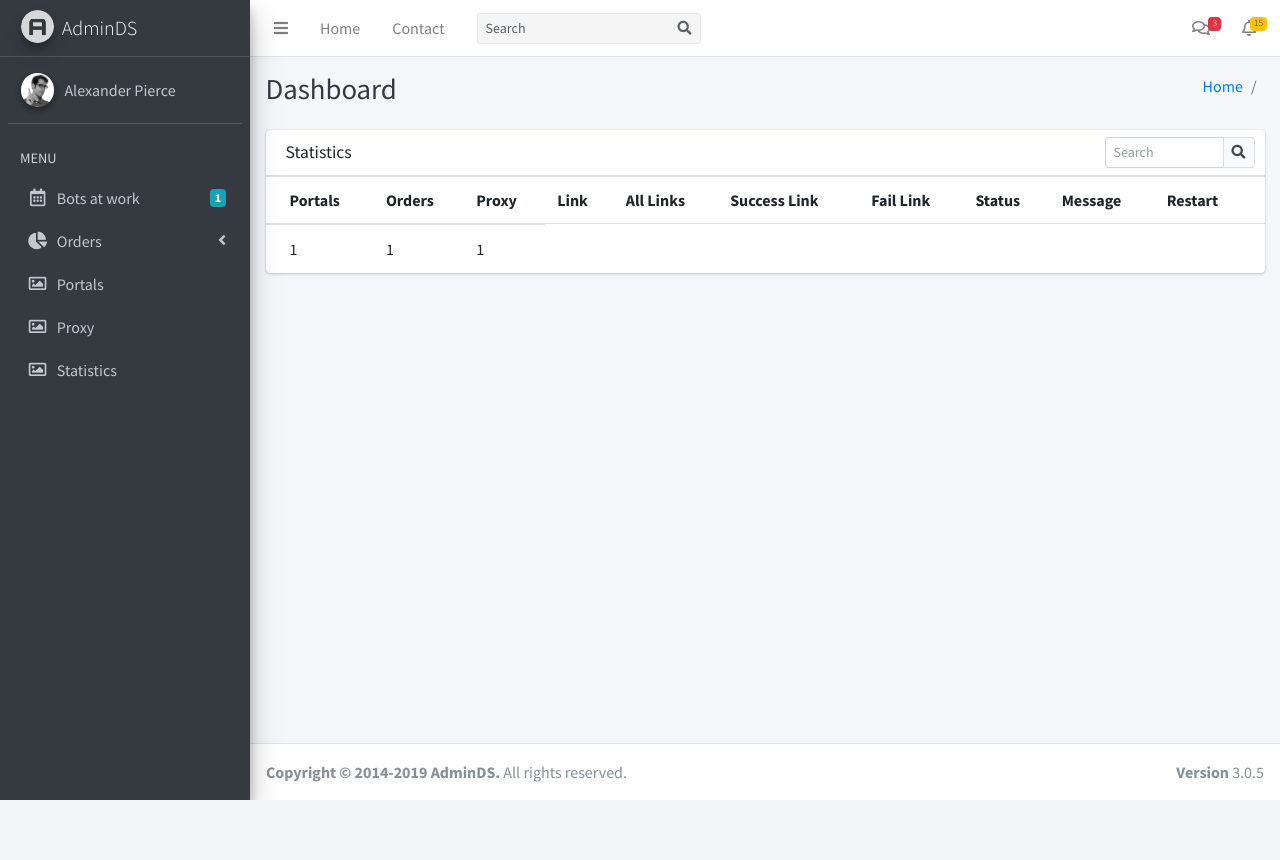
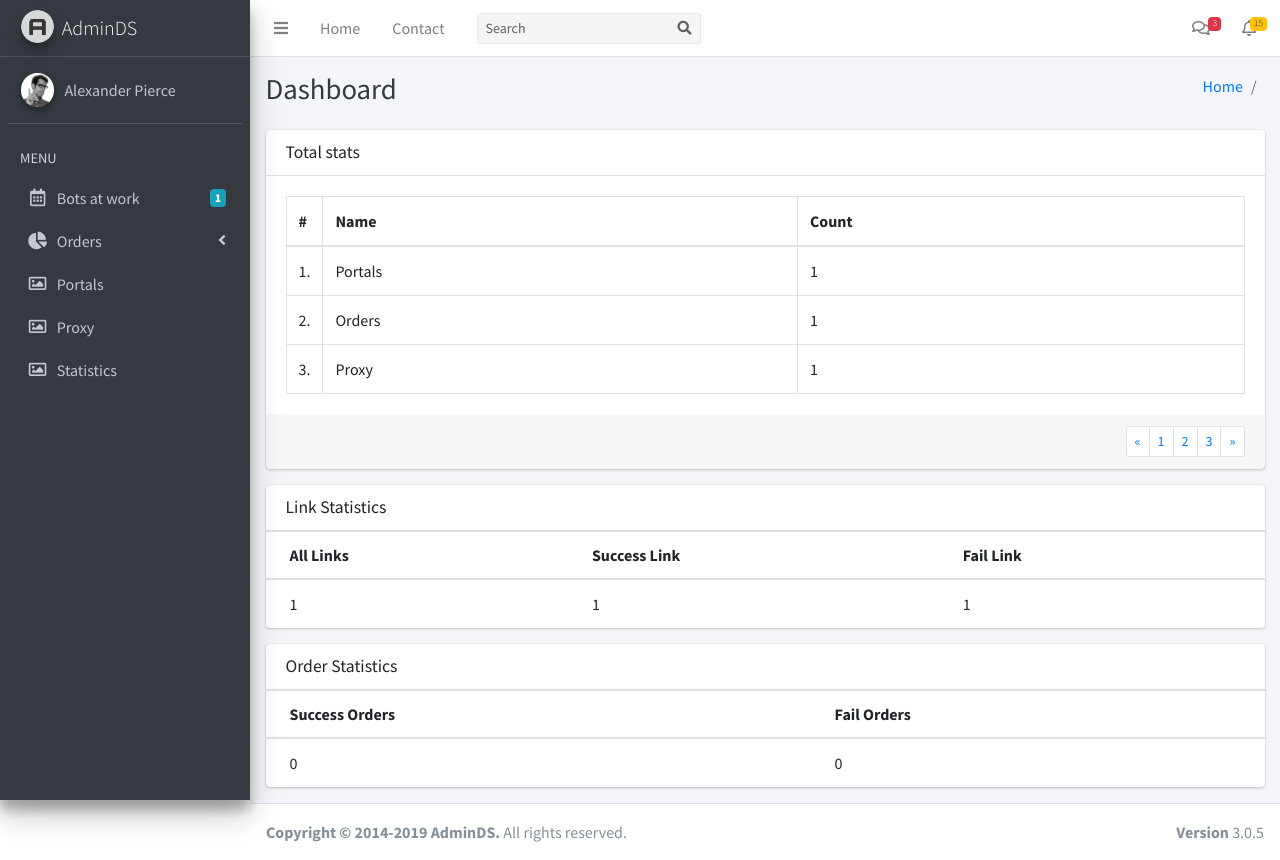
Before and after one commit to AleksandrTan/jbs_system, a Django app: page /mainsystem/statistics/view/ in a window 1280 px wide. Before the commit the page ends 800 px from the top, so only its background shows below. Run offline with Django 3.2, Linux system fonts and the light colour scheme; a user stored in the database is signed in; tables that the repository leaves empty hold one stand-in row (values such as "Sample post"); some libraries are stand-ins or nearby versions.

Commit message:
Proxy add - 3

```diff
--- a/mainsystem/modelswork/order_work.py
+++ b/mainsystem/modelswork/order_work.py
@@ -1,7 +1,25 @@
+from django.db.models import Count, Sum
+
 from mainsystem.models import Order
 
 
 class OrderWork:
+
+    @staticmethod
+    def stat_data_orders():
+        data_success_orders = Order.objects.filter(status_order="done").count()
+        data_fail_orders = Order.objects.filter(status_order="fail").count()
+        return data_success_orders, data_fail_orders
+
+    @staticmethod
+    def stat_data_links():
+        data = Order.objects.aggregate(total=Sum('all_links'), total_success=Sum('send_links'),
+                                       total_failed=Sum('fail_links'))
+        return data
+
+    @staticmethod
+    def get_all_objects():
+        return Order.objects.all()
 
     @staticmethod
     def get_active_orders():
@@ -54,5 +72,5 @@ class OrderWork:
         order.save()
 
     @staticmethod
-    def get_all_orders():
+    def get_count():
         return Order.objects.count()
--- a/mainsystem/templates/statistics/statistics.html
+++ b/mainsystem/templates/statistics/statistics.html
@@ -7,43 +7,90 @@
           <div class="col-12">
             <div class="card">
               <div class="card-header">
-                <h3 class="card-title">Statistics</h3>
-
-                <div class="card-tools">
-                  <div class="input-group input-group-sm" style="width: 150px;">
-                    <input type="text" name="table_search" class="form-control float-right" placeholder="Search">
-
-                    <div class="input-group-append">
-                      <button type="submit" class="btn btn-default">
-                        <i class="fas fa-search"></i>
-                      </button>
-                    </div>
-                  </div>
-                </div>
+                <h3 class="card-title">Total stats</h3>
+              </div>
+              <!-- /.card-header -->
+              <div class="card-body">
+                <table class="table table-bordered">
+                  <thead>
+                    <tr>
+                      <th style="width: 10px">#</th>
+                      <th>Name</th>
+                      <th>Count</th>
+                    </tr>
+                  </thead>
+                  <tbody>
+                    <tr>
+                      <td>1.</td>
+                      <td>Portals</td>
+                      <td>{{ portals_count }}</td>
+                    </tr>
+                    <tr>
+                      <td>2.</td>
+                      <td>Orders</td>
+                      <td>{{ orders_count }}</td>
+                    </tr>
+                    <tr>
+                      <td>3.</td>
+                      <td>Proxy</td>
+                      <td>{{ proxy_count }}</td>
+                    </tr>
+                  </tbody>
+                </table>
+              </div>
+              <!-- /.card-body -->
+              <div class="card-footer clearfix">
+                <ul class="pagination pagination-sm m-0 float-right">
+                  <li class="page-item"><a class="page-link" href="#">&laquo;</a></li>
+                  <li class="page-item"><a class="page-link" href="#">1</a></li>
+                  <li class="page-item"><a class="page-link" href="#">2</a></li>
+                  <li class="page-item"><a class="page-link" href="#">3</a></li>
+                  <li class="page-item"><a class="page-link" href="#">&raquo;</a></li>
+                </ul>
+              </div>
+            </div>
+            <div class="card">
+              <div class="card-header">
+                <h3 class="card-title">Link Statistics</h3>
               </div>
               <!-- /.card-header -->
               <div class="card-body table-responsive p-0">
                 <table class="table table-head-fixed text-nowrap">
                   <thead>
                     <tr>
-                      <th>Portals</th>
-                      <th>Orders</th>
-                      <th>Proxy</th>
-                      <th>Link</th>
                       <th>All Links</th>
                       <th>Success Link</th>
                       <th>Fail Link</th>
-                      <th>Status</th>
-{#                      <th>View</th>#}
-                      <th>Message</th>
-                      <th>Restart</th>
                     </tr>
                   </thead>
                   <tbody>
                   <tr>
-                      <td>{{ portals }}</td>
-                      <td>{{ orders }}</td>
-                      <td>{{ proxy }}</td>
+                      <td>{{ orders_stat_links.total }}</td>
+                      <td>{{ orders_stat_links.total_success }}</td>
+                      <td>{{ orders_stat_links.total_failed }}</td>
+                    </tr>
+                  </tbody>
+                </table>
+              </div>
+              <!-- /.card-body -->
+            </div>
+            <div class="card">
+              <div class="card-header">
+                <h3 class="card-title">Order Statistics</h3>
+              </div>
+              <!-- /.card-header -->
+              <div class="card-body table-responsive p-0">
+                <table class="table table-head-fixed text-nowrap">
+                  <thead>
+                    <tr>
+                      <th>Success Orders</th>
+                      <th>Fail Orders</th>
+                    </tr>
+                  </thead>
+                  <tbody>
+                  <tr>
+                      <td>{{ orders_stat.0 }}</td>
+                      <td>{{ orders_stat.1 }}</td>
                     </tr>
                   </tbody>
                 </table>
--- a/mainsystem/views/statistics/statistics_view.py
+++ b/mainsystem/views/statistics/statistics_view.py
@@ -11,8 +11,11 @@ class StatisticsView(BaseAdminView, TemplateView):
 
     def get_context_data(self, **kwargs):
         context = super(StatisticsView, self).get_context_data()
-        context["portals"] = PortalWork.get_count()
-        context["proxy"] = ProxyWork.active_proxy_count()
-        context["orders"] = OrderWork.get_all_orders()
+        context["portals_count"] = PortalWork.get_count()
+        context["proxy_count"] = ProxyWork.active_proxy_count()
+        context["orders_count"] = OrderWork.get_count()
+        context["orders_stat_links"] = OrderWork.stat_data_links()
+        context["orders_stat"] = data = OrderWork.stat_data_orders()
+        print(data)
 
         return context
```
